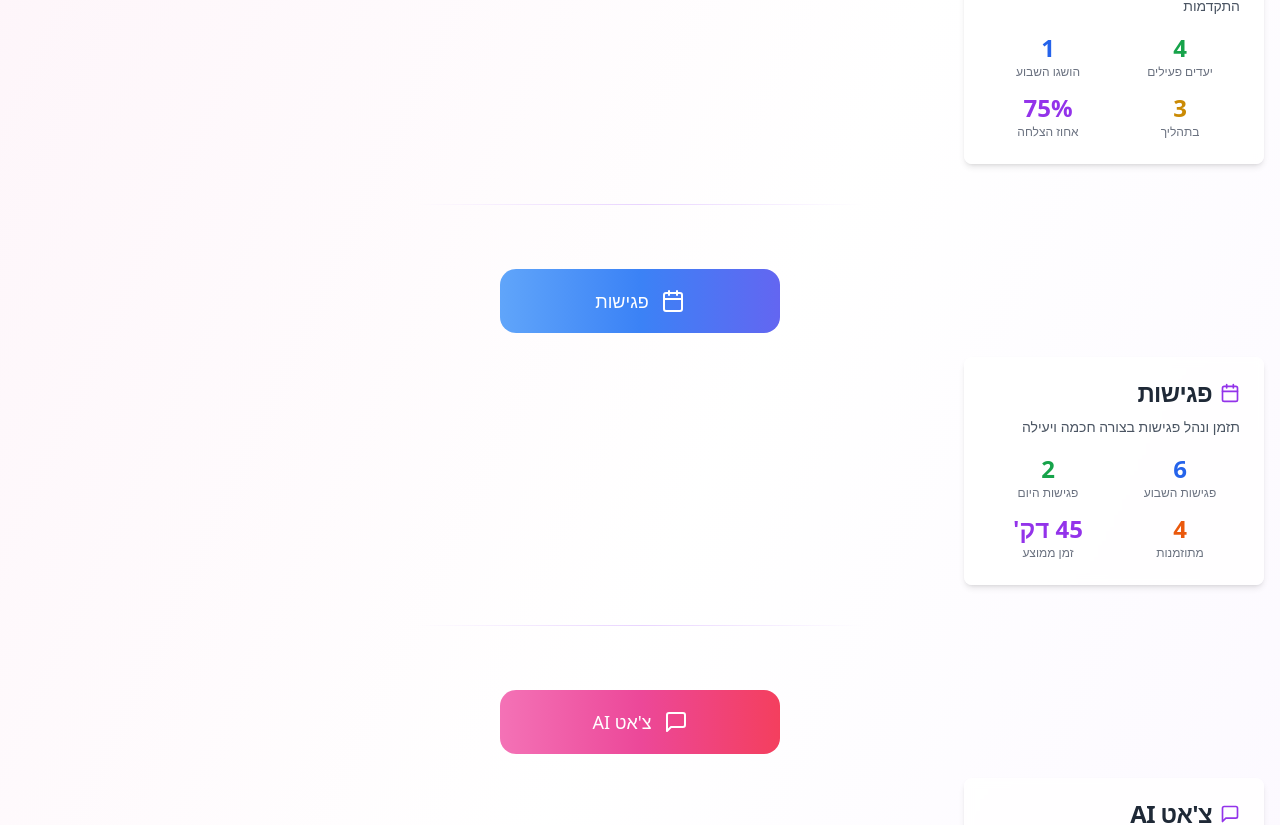
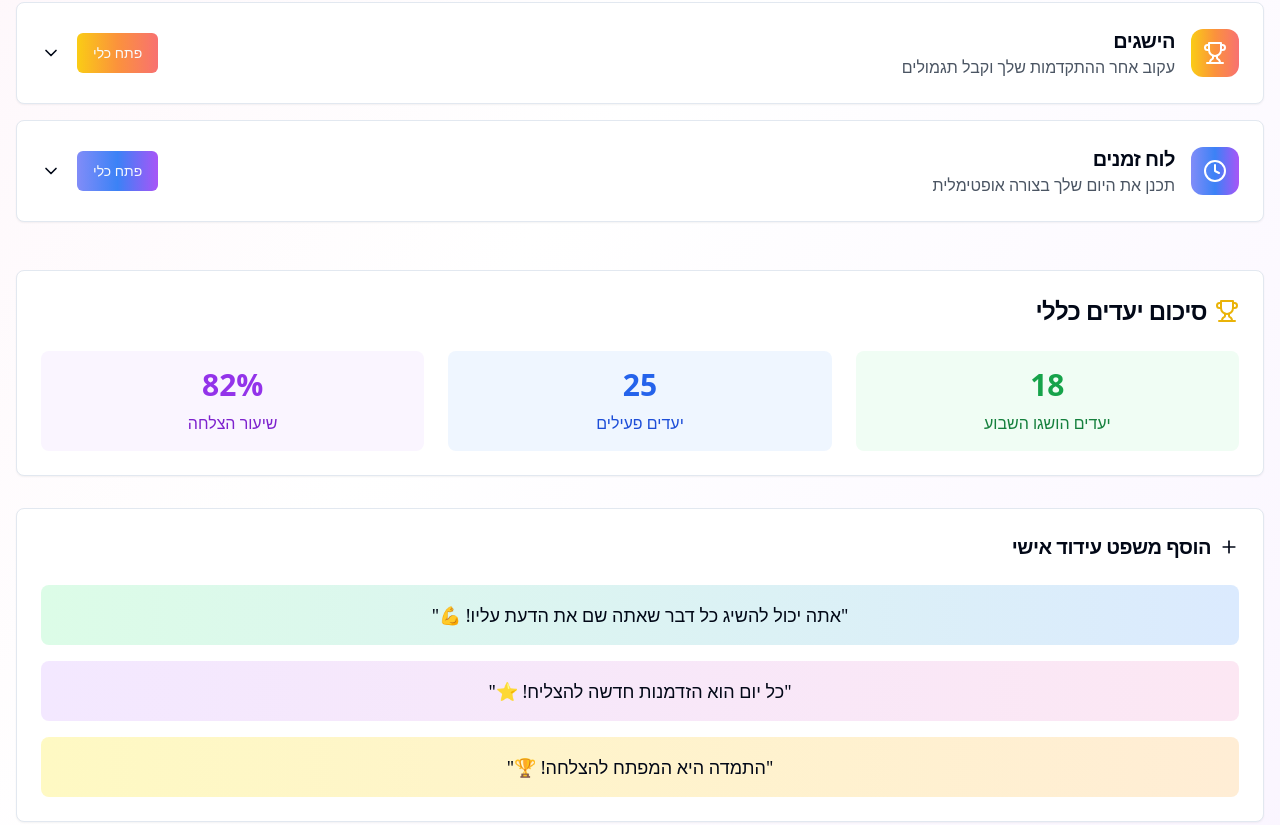
Before and after one commit to yayovtt/site-shape-mimic-magic, a React (Vite) app: page /tools in a window 1280 px wide. Shown: the part 749-1574 px from the top of the page. Built offline with nearby package versions, Linux system fonts and the light colour scheme.

Commit message:
Refactor: Tools page layout and features
Restructured the Tools page to display function titles above summaries, with summaries appearing on click. Added a section for goals and motivational quotes below. Implemented user-added quotes and custom designs.

```diff
--- a/src/pages/Tools.tsx
+++ b/src/pages/Tools.tsx
@@ -1,9 +1,12 @@
 
-import React from 'react';
+import React, { useState } from 'react';
 import { useNavigate } from 'react-router-dom';
 import { Button } from "@/components/ui/button";
+import { Card, CardContent, CardHeader, CardTitle } from "@/components/ui/card";
+import { Collapsible, CollapsibleContent, CollapsibleTrigger } from "@/components/ui/collapsible";
 import { GradientButton } from "@/components/GradientButton";
 import { StatusCard } from "@/components/StatusCard";
+import { MotivationalQuotes } from "@/components/MotivationalQuotes";
 import {
   CheckSquare,
   Target,
@@ -12,14 +15,19 @@ import {
   Trophy,
   Clock,
   ArrowRight,
-  Home
+  Home,
+  ChevronDown,
+  Plus,
+  Star
 } from "lucide-react";
 
 const Tools = () => {
   const navigate = useNavigate();
+  const [expandedTool, setExpandedTool] = useState<string | null>(null);
 
   const tools = [
     {
+      id: "tasks",
       title: "משימות",
       icon: CheckSquare,
       gradient: "from-purple-500 via-purple-600 to-pink-500",
@@ -30,9 +38,15 @@ const Tools = () => {
         { label: "ממתינות", value: 5, color: "text-orange-600" },
         { label: "בעדיפות גבוהה", value: 2, color: "text-red-600" }
       ],
-      description: "נהל את המשימות שלך בצורה יעילה ומאורגנת"
+      description: "נהל את המשימות שלך בצורה יעילה ומאורגנת",
+      goals: [
+        "השלמת 10 משימות השבוע",
+        "ארגון משימות לפי עדיפות",
+        "שמירה על קצב עבודה קבוע"
+      ]
     },
     {
+      id: "goals",
       title: "יעדים",
       icon: Target,
       gradient: "from-green-400 via-green-500 to-teal-500",
@@ -43,9 +57,15 @@ const Tools = () => {
         { label: "בתהליך", value: 3, color: "text-yellow-600" },
         { label: "אחוז הצלחה", value: "75%", color: "text-purple-600" }
       ],
-      description: "הגדר והשג את היעדים שלך עם מעקב התקדמות"
+      description: "הגדר והשג את היעדים שלך עם מעקב התקדמות",
+      goals: [
+        "הגדרת 5 יעדים חדשים החודש",
+        "השגת יעד אחד לפחות השבוע",
+        "מעקב יומי אחר התקדמות"
+      ]
     },
     {
+      id: "meetings",
       title: "פגישות",
       icon: Calendar,
       gradient: "from-blue-400 via-blue-500 to-indigo-500",
@@ -56,9 +76,15 @@ const Tools = () => {
         { label: "מתוזמנות", value: 4, color: "text-orange-600" },
         { label: "זמן ממוצע", value: "45 דק'", color: "text-purple-600" }
       ],
-      description: "תזמן ונהל פגישות בצורה חכמה ויעילה"
+      description: "תזמן ונהל פגישות בצורה חכמה ויעילה",
+      goals: [
+        "תיזמון מוקדם של כל הפגישות",
+        "הכנה מקדימה לכל פגישה",
+        "מעקב אחר תוצאות הפגישות"
+      ]
     },
     {
+      id: "chat",
       title: "צ'אט AI",
       icon: MessageSquare,
       gradient: "from-pink-400 via-pink-500 to-rose-500",
@@ -69,9 +95,15 @@ const Tools = () => {
         { label: "תשובות מועילות", value: "95%", color: "text-green-600" },
         { label: "זמן תגובה", value: "2 שנ'", color: "text-purple-600" }
       ],
-      description: "שוחח עם עוזר AI חכם שיעזור לך בכל שאלה"
+      description: "שוחח עם עוזר AI חכם שיעזור לך בכל שאלה",
+      goals: [
+        "שימוש יומי ב-AI לקבלת עזרה",
+        "למידת טכניקות חדשות מה-AI",
+        "שיפור יעילות העבודה"
+      ]
     },
     {
+      id: "achievements",
       title: "הישגים",
       icon: Trophy,
       gradient: "from-yellow-400 via-orange-400 to-red-400",
@@ -82,9 +114,15 @@ const Tools = () => {
         { label: "נקודות כולל", value: 1250, color: "text-blue-600" },
         { label: "רמה נוכחית", value: 7, color: "text-purple-600" }
       ],
-      description: "עקוב אחר ההתקדמות שלך וקבל תגמולים"
+      description: "עקוב אחר ההתקדמות שלך וקבל תגמולים",
+      goals: [
+        "השגת 3 הישגים חדשים החודש",
+        "הגעה לרמה 10",
+        "איסוף 2000 נקודות"
+      ]
     },
     {
+      id: "schedules",
       title: "לוח זמנים",
       icon: Clock,
       gradient: "from-indigo-400 via-blue-500 to-purple-500",
@@ -95,9 +133,18 @@ const Tools = () => {
         { label: "תזכורות", value: 5, color: "text-orange-600" },
         { label: "יעילות זמן", value: "87%", color: "text-blue-600" }
       ],
-      description: "תכנן את היום שלך בצורה אופטימלית"
+      description: "תכנן את היום שלך בצורה אופטימלית",
+      goals: [
+        "ניצול מלא של הזמן הפנוי",
+        "הגעה ל-90% יעילות זמן",
+        "שמירה על איזון עבודה-חיים"
+      ]
     }
   ];
+
+  const toggleTool = (toolId: string) => {
+    setExpandedTool(expandedTool === toolId ? null : toolId);
+  };
 
   return (
     <div className="min-h-screen bg-gradient-to-br from-pink-50 via-white to-purple-50" dir="rtl">
@@ -120,22 +167,52 @@ const Tools = () => {
           </Button>
         </div>
 
-        {/* Tools Grid */}
-        <div className="space-y-12">
-          {tools.map((tool, index) => (
-            <div key={index} className="space-y-6">
-              {/* Tool Button */}
-              <div className="flex justify-center">
-                <GradientButton
-                  title={tool.title}
-                  icon={tool.icon}
-                  gradient={tool.gradient}
-                  onClick={() => navigate(tool.path)}
-                />
+        {/* Motivational Quotes */}
+        <div className="mb-8">
+          <MotivationalQuotes />
         </div>
 
+        {/* Tools List */}
+        <div className="space-y-4 mb-12">
+          {tools.map((tool, index) => (
+            <div key={tool.id}>
+              <Collapsible
+                open={expandedTool === tool.id}
+                onOpenChange={() => toggleTool(tool.id)}
+              >
+                <Card className="overflow-hidden">
+                  <CollapsibleTrigger asChild>
+                    <CardHeader className="cursor-pointer hover:bg-gray-50 transition-colors">
+                      <div className="flex items-center justify-between">
+                        <div className="flex items-center gap-4">
+                          <div className={`p-3 rounded-xl bg-gradient-to-r ${tool.gradient}`}>
+                            <tool.icon className="w-6 h-6 text-white" />
+                          </div>
+                          <div>
+                            <CardTitle className="text-xl">{tool.title}</CardTitle>
+                            <p className="text-gray-600">{tool.description}</p>
+                          </div>
+                        </div>
+                        <div className="flex items-center gap-4">
+                          <Button
+                            onClick={(e) => {
+                              e.stopPropagation();
+                              navigate(tool.path);
+                            }}
+                            className={`bg-gradient-to-r ${tool.gradient} hover:opacity-90`}
+                          >
+                            פתח כלי
+                          </Button>
+                          <ChevronDown className="w-5 h-5 transition-transform duration-200" />
+                        </div>
+                      </div>
+                    </CardHeader>
+                  </CollapsibleTrigger>
+
+                  <CollapsibleContent>
+                    <CardContent className="pt-0">
                       {/* Status Cards */}
-              <div className="grid grid-cols-1 md:grid-cols-2 lg:grid-cols-4 gap-4">
+                      <div className="grid grid-cols-1 md:grid-cols-2 lg:grid-cols-4 gap-4 mb-6">
                         <StatusCard
                           title={tool.title}
                           icon={tool.icon}
@@ -144,15 +221,83 @@ const Tools = () => {
                         />
                       </div>
 
-              {/* Divider */}
-              {index < tools.length - 1 && (
-                <div className="flex items-center justify-center py-4">
-                  <div className="w-full max-w-md h-px bg-gradient-to-r from-transparent via-purple-200 to-transparent"></div>
-                </div>
-              )}
+                      {/* Goals Section */}
+                      <div className="bg-gradient-to-r from-blue-50 to-purple-50 rounded-lg p-6">
+                        <h4 className="text-lg font-semibold mb-4 flex items-center gap-2">
+                          <Target className="w-5 h-5 text-purple-600" />
+                          יעדים ומטרות
+                        </h4>
+                        <div className="grid gap-3">
+                          {tool.goals.map((goal, goalIndex) => (
+                            <div key={goalIndex} className="flex items-center gap-3 p-3 bg-white rounded-lg shadow-sm">
+                              <Star className="w-4 h-4 text-yellow-500" />
+                              <span className="text-gray-700">{goal}</span>
                             </div>
                           ))}
                         </div>
+                      </div>
+                    </CardContent>
+                  </CollapsibleContent>
+                </Card>
+              </Collapsible>
+            </div>
+          ))}
+        </div>
+
+        {/* Goals and Targets Overview */}
+        <Card className="mb-8">
+          <CardHeader>
+            <CardTitle className="flex items-center gap-2 text-2xl">
+              <Trophy className="w-6 h-6 text-yellow-500" />
+              סיכום יעדים כללי
+            </CardTitle>
+          </CardHeader>
+          <CardContent>
+            <div className="grid grid-cols-1 md:grid-cols-3 gap-6">
+              <div className="text-center p-4 bg-green-50 rounded-lg">
+                <div className="text-3xl font-bold text-green-600 mb-2">18</div>
+                <div className="text-green-700">יעדים הושגו השבוע</div>
+              </div>
+              <div className="text-center p-4 bg-blue-50 rounded-lg">
+                <div className="text-3xl font-bold text-blue-600 mb-2">25</div>
+                <div className="text-blue-700">יעדים פעילים</div>
+              </div>
+              <div className="text-center p-4 bg-purple-50 rounded-lg">
+                <div className="text-3xl font-bold text-purple-600 mb-2">82%</div>
+                <div className="text-purple-700">שיעור הצלחה</div>
+              </div>
+            </div>
+          </CardContent>
+        </Card>
+
+        {/* Custom Motivational Messages */}
+        <Card>
+          <CardHeader>
+            <CardTitle className="flex items-center gap-2 text-xl">
+              <Plus className="w-5 h-5" />
+              הוסף משפט עידוד אישי
+            </CardTitle>
+          </CardHeader>
+          <CardContent>
+            <div className="grid gap-4">
+              <div className="p-4 bg-gradient-to-r from-green-100 to-blue-100 rounded-lg">
+                <p className="text-lg font-medium text-center">
+                  "אתה יכול להשיג כל דבר שאתה שם את הדעת עליו! 💪"
+                </p>
+              </div>
+              <div className="p-4 bg-gradient-to-r from-purple-100 to-pink-100 rounded-lg">
+                <p className="text-lg font-medium text-center">
+                  "כל יום הוא הזדמנות חדשה להצליח! ⭐"
+                </p>
+              </div>
+              <div className="p-4 bg-gradient-to-r from-yellow-100 to-orange-100 rounded-lg">
+                <p className="text-lg font-medium text-center">
+                  "התמדה היא המפתח להצלחה! 🏆"
+                </p>
+              </div>
+            </div>
+          </CardContent>
+        </Card>
 
         {/* Footer Action */}
         <div className="text-center mt-12">
```
Lines whose indentation alone changed are shown as unchanged.
